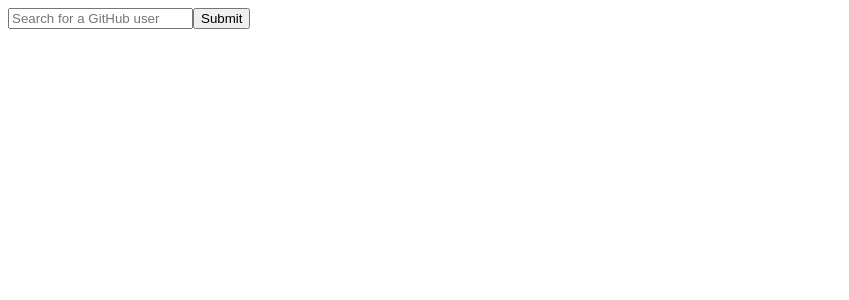
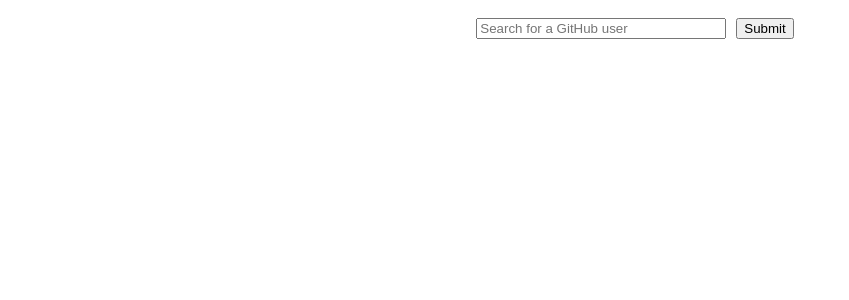
Before and after one commit to niwang55/reposearch, a React app: page / in a window 1280 px wide. Shown: the top 300 px of the page, without its empty margins (0-849 px from the left). Built offline with nearby package versions, Linux system fonts and the light colour scheme.

Commit message:
Add some styling

```diff
--- a/app/App.jsx
+++ b/app/App.jsx
@@ -105,10 +105,12 @@ export default class App extends React.Component {
   render() {
     return (
       <div>
-        <form onSubmit={this.handleUserSubmit.bind(this)}>
-          <input type='search' onChange={this.handleUserChange.bind(this)} className='search-bar' id='user-search' placeholder='Search for a GitHub user' />
-          <input type='submit' />
-        </form>
+        <div className='search-box'>
+          <form onSubmit={this.handleUserSubmit.bind(this)}>
+            <input type='search' onChange={this.handleUserChange.bind(this)} className='search-bar' id='user-search' placeholder='Search for a GitHub user' />
+            <input type='submit' />
+          </form>
+        </div>
 
         <div>
 
@@ -120,9 +122,9 @@ export default class App extends React.Component {
           }
 
           {this.state.repos &&
-            <div>
+            <div className='results'>
 
-              <div>
+              <div className='repositories'>
                 <h3>Repositories</h3>
                 <form>
                   <input type='search' onChange={this.handleRepoChange.bind(this)} placeholder='filter by repo name' className='search-bar' id='repo-search' />
@@ -132,7 +134,7 @@ export default class App extends React.Component {
                 ))}
               </div>
 
-              <div>
+              <div className='similar-followers'>
                 <h3>Search another user to find common followers</h3>
                 <form onSubmit={this.handleSecondUserSubmit.bind(this)}>
                   <input onChange={this.handleSecondUserChange.bind(this)} type='search' className='search-bar' placeholder='search another user' />
--- a/public/styles.css
+++ b/public/styles.css
@@ -1,6 +1,16 @@
+body {
+  font-family: Helvetica, Arial, sans-serif
+}
+
+.search-box {
+  display: flex;
+  justify-content: center;
+}
+
 .user-banner {
   display: flex;
   align-items: center;
+  justify-content: center;
 }
 
 .user-banner > * {
@@ -11,3 +21,16 @@
   width: 100px;
   height: 100px;
 }
+
+input {
+  margin: 10px 10px 10px 0;
+}
+
+.search-bar {
+  width: 250px;
+}
+
+.results {
+  display: flex;
+  justify-content: center;
+}
```
Also changed, not shown: public/bundle.js.
